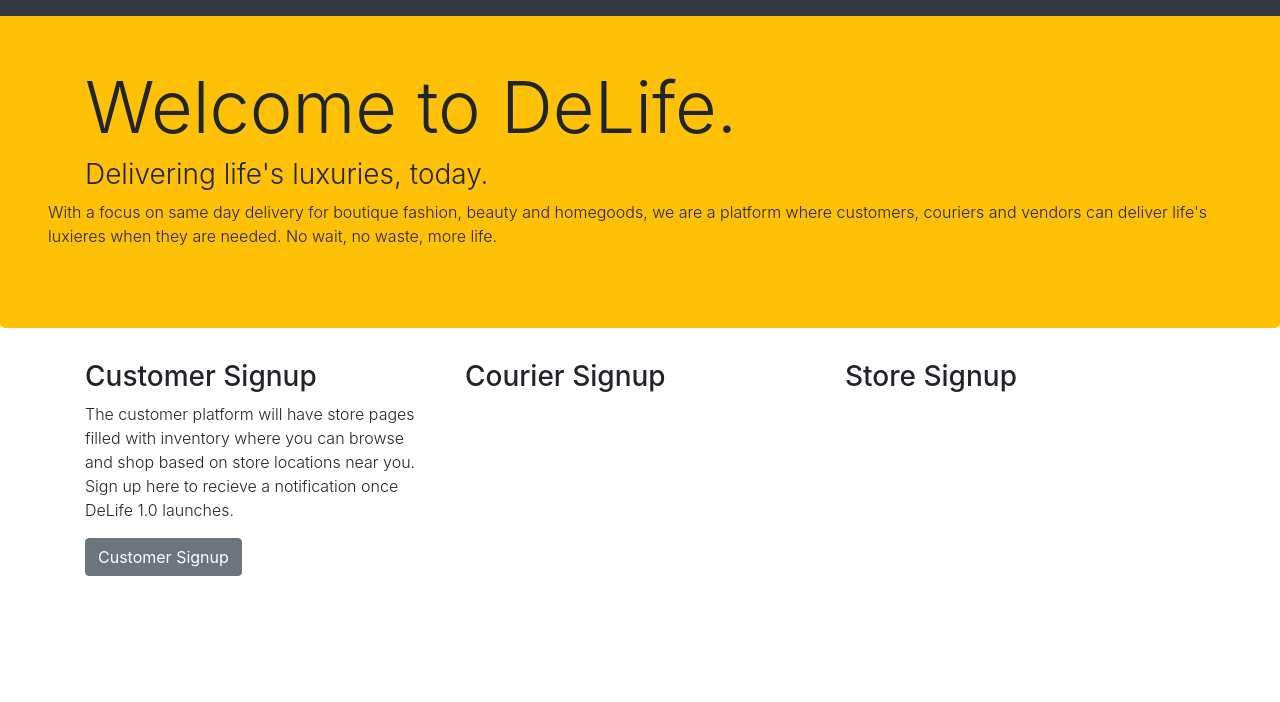
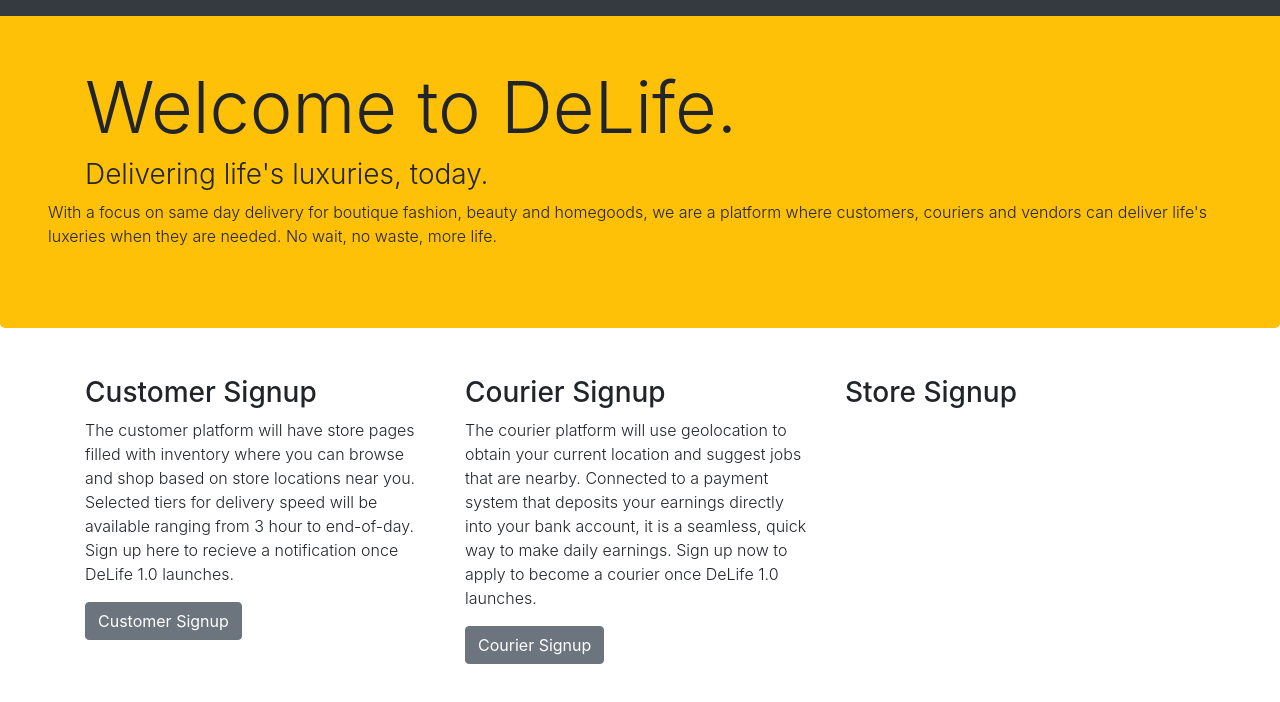
Before and after one commit to gsanchez13/delife, a React (Create React App) app: page / in a window 1280 px wide. Shown: the top 702 px of the page. Built offline with nearby package versions, Linux system fonts and the light colour scheme.

Commit message:
creates courier signup div

```diff
--- a/src/App.js
+++ b/src/App.js
@@ -8,30 +8,34 @@ const App = () => {
       <nav class="navbar navbar-expand-md navbar-dark fixed-top bg-dark"></nav>
       <main role="main">
         <div className="jumbotron bg-warning">
-          <div className="container">
+          <div className="container-md">
             <h1 className="display-3 animated fadeInDown">Welcome to DeLife. </h1>
             <h3 className="display-5 font-weight-light"> Delivering life's luxuries, today. </h3>
           </div>
-          <p className="font-weight-light ml-3">With a focus on same day delivery for boutique fashion, beauty and homegoods, we are a platform where customers, couriers and vendors can deliver life's luxieres when they are needed. No wait, no waste, more life.</p>
+          <p className="font-weight-light ml-3">With a focus on same day delivery for boutique fashion, beauty and homegoods, we are a platform where customers, couriers and vendors can deliver life's luxeries when they are needed. No wait, no waste, more life.</p>
         </div>
         <div className="container">
           <div className="row">
-            <div className="col-md-4">
+            <div className="col-md-4 mt-3">
               <h3>Customer Signup</h3>
               <p className="font-weight-light">
-                The customer platform will have store pages filled with inventory where you can browse and shop based on store locations near you. Sign up here to recieve a notification once DeLife 1.0 launches.
+                The customer platform will have store pages filled with inventory where you can browse and shop based on store locations near you. Selected tiers for delivery speed will be available ranging from 3 hour to end-of-day. Sign up here to recieve a notification once DeLife 1.0 launches.
               </p>
               <a className="btn btn-secondary" href="#" role="button">Customer Signup</a>
             </div>
             <br/>
-            <div className="col-md-4">
+            <div className="col-md-4 mt-3">
               <h3>Courier Signup</h3>
+              <p className="font-weight-light">
+              The courier platform will use geolocation to obtain your current location and suggest jobs that are nearby. Connected to a payment system that deposits your earnings directly into your bank account, it is a seamless, quick way to make daily earnings. Sign up now to apply to become a courier once DeLife 1.0 launches.
+              </p>
+              <a className="btn btn-secondary" href="#">Courier Signup</a>
+            </div>
+            <div className="col-md-4 mt-3">
+              <h3>Store Signup</h3>
               <p className="font-weight-light">
 
               </p>
-            </div>
-            <div className="col-md-4">
-              <h3>Store Signup</h3>
             </div>
           </div>
         </div>
```
